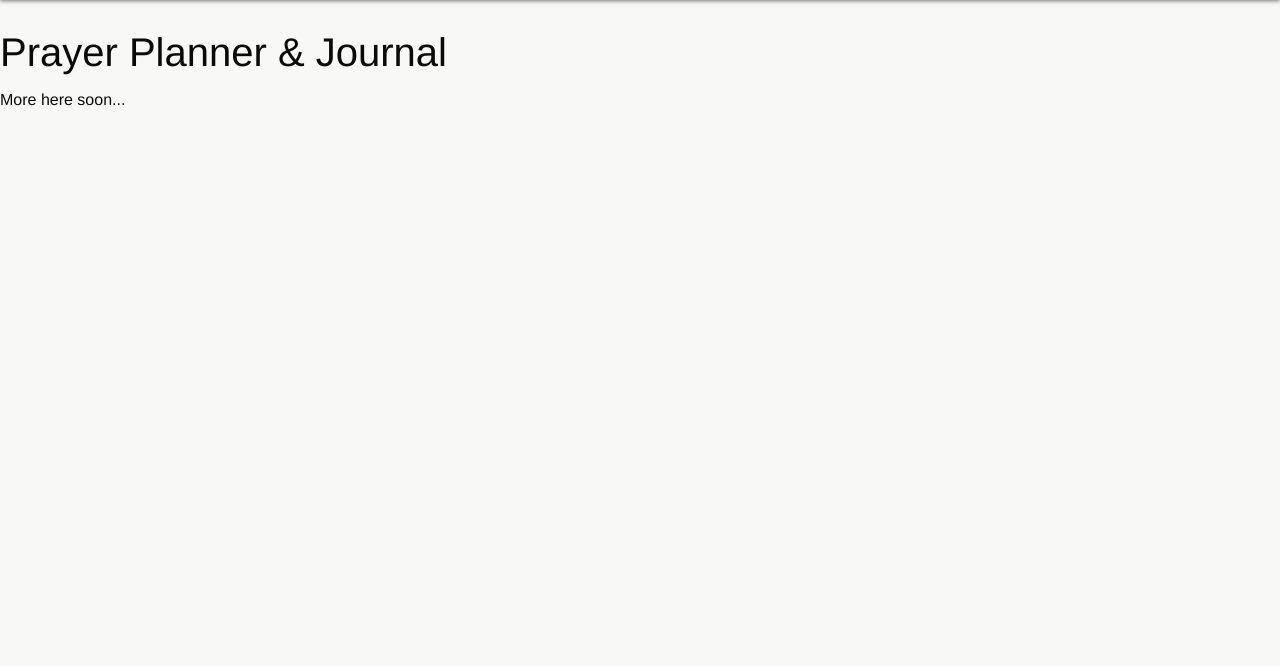
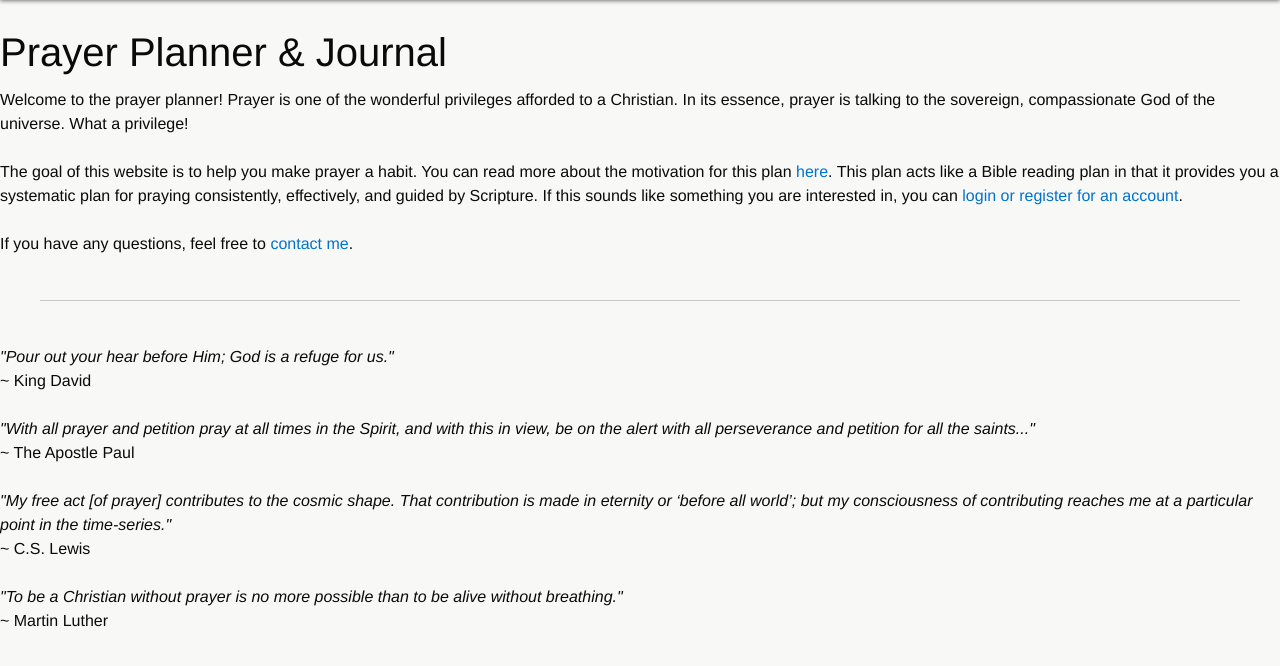
Before and after one commit to fhightower/prayer-planner, a Django app: page / in a window 1280 px wide. Shown: the part 40-706 px from the top of the page. Run offline with Django 3.2, Linux system fonts and the light colour scheme; some libraries are stand-ins or nearby versions.

Commit message:
Adding more content to the landing page

```diff
--- a/templates/prayer_planner/index.html
+++ b/templates/prayer_planner/index.html
@@ -8,7 +8,35 @@
 
     <a href="{% url 'prayers:index' %}">Start praying</a>
 {% else %}
-    More here soon...
+    Welcome to the prayer planner! Prayer is one of the wonderful privileges afforded to a Christian. In its essence, prayer is talking to the sovereign, compassionate God of the universe. What a privilege!
+
+    <br><br>
+
+    The goal of this website is to help you make prayer a habit. You can read more about the motivation for this plan <a href="https://bible.hightower.space/posts/prayer-plan/">here</a>. This plan acts like a Bible reading plan in that it provides you a systematic plan for praying consistently, effectively, and guided by Scripture. If this sounds like something you are interested in, you can <a href="{% url 'accounts:login' %}">login or register for an account</a>.
+
+    <br><br>
+
+    If you have any questions, feel free to <a href="https://hightower.space/contact/">contact me</a>.
 {% endif %}
 
+<br><br><hr><br>
+
+<i>"Pour out your hear before Him; God is a refuge for us."</i><br>
+~ King David
+
+<br><br>
+
+<i>"With all prayer and petition pray at all times in the Spirit, and with this in view, be on the alert with all perseverance and petition for all the saints..."</i><br>
+~ The Apostle Paul
+
+<br><br>
+
+<i>"My free act [of prayer] contributes to the cosmic shape. That contribution is made in eternity or ‘before all world’; but my consciousness of contributing reaches me at a particular point in the time-series."</i><br>
+~ C.S. Lewis
+
+<br><br>
+
+<i>"To be a Christian without prayer is no more possible than to be alive without breathing."</i><br>
+~ Martin Luther
+
 {% endblock %}
```
